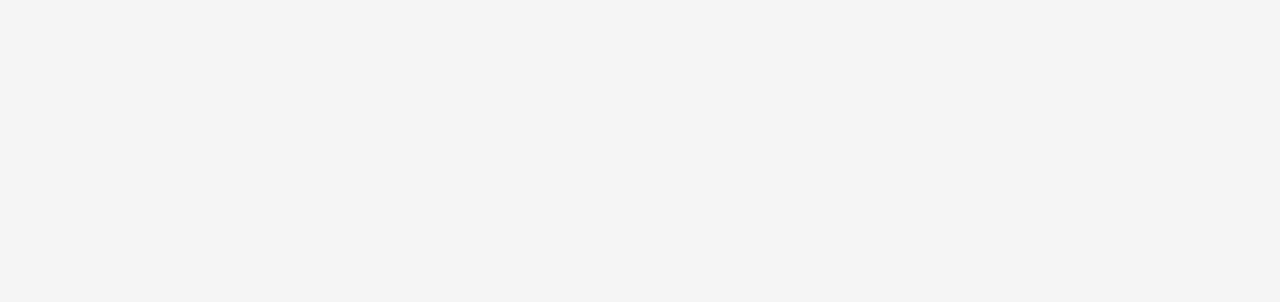
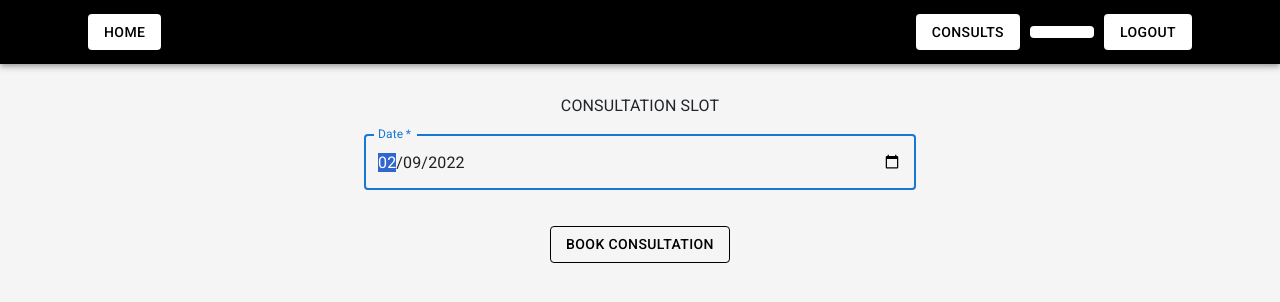
Before and after one commit to lim-Qizhen/tys_frontend, a React (Create React App) app: page /student_booking in a window 1280 px wide. Shown: the top 302 px of the page. Built offline with nearby package versions, Linux system fonts and the light colour scheme.

Commit message:
add in booking consultation

```diff
--- a/package.json
+++ b/package.json
@@ -6,6 +6,7 @@
     "@emotion/react": "^11.7.1",
     "@emotion/styled": "^11.6.0",
     "@mui/icons-material": "^5.3.1",
+    "@mui/lab": "^5.0.0-alpha.68",
     "@mui/material": "^5.4.0",
     "@react-navigation/native-stack": "^6.5.0",
     "@reduxjs/toolkit": "^1.7.2",
@@ -13,6 +14,7 @@
     "@testing-library/react": "^12.1.2",
     "@testing-library/user-event": "^13.5.0",
     "axios": "^0.25.0",
+    "date-fns": "^2.28.0",
     "dotenv": "^16.0.0",
     "react": "^17.0.2",
     "react-dom": "^17.0.2",
--- a/src/App.js
+++ b/src/App.js
@@ -20,7 +20,7 @@ function App() {
       <BrowserRouter>
         <Route exact path="/" component={Public} />
         <Route exact path="/student" component={StudentHome} />
-        <Route exact path="/student/register" component={StudentRegister} />
+        <Route exact path="/student_register" component={StudentRegister} />
         <Route exact path="/tutor" component={TutorConsultations} />
         <Route exact path="/tutor/register" component={TutorRegister} />
         <Route exact path="/student_profile" component={StudentProfile} />
@@ -36,7 +36,7 @@ function App() {
           path="/student_consultations"
           component={StudentConsultations}
         />
-        <Route exact path="/student/booking" component={Booking} />
+        <Route exact path="/student_booking" component={Booking} />
       </BrowserRouter>
     </div>
   );
--- a/src/components/Booking.js
+++ b/src/components/Booking.js
@@ -1,8 +1,38 @@
-import React from "react";
+import React, { useState } from "react";
 import StudentNavBar from "./StudentNavBar";
 import { Grid, Container, TextField, Button, Typography } from "@mui/material";
+import LocalizationProvider from "@mui/lab/LocalizationProvider";
+import AdapterDateFns from "@mui/lab/AdapterDateFns";
+import TimePicker from "@mui/lab/TimePicker";
+import { Link, useHistory } from "react-router-dom";
+import { useSelector, useDispatch } from "react-redux";
+import { userActions } from "../redux/UserReducer";
 
 const Booking = () => {
+  const today = new Date();
+  const year = String(today.getFullYear()).padStart(4, "0");
+  const month = String((today.getMonth() + 1) % 12).padStart(2, "0");
+  const date = String(today.getDate()).padStart(2, "0");
+  const [consultFullDate, setConsultFullDate] = useState(
+    `${year}-${month}-${date}`
+  );
+  const [time, setTime] = useState(new Date(0, 0, 0, 10, 0));
+  console.log(consultFullDate);
+
+  const user = useSelector((state) => state.user);
+  const dispatch = useDispatch();
+  const history = useHistory();
+
+  const handleBook = (e) => {
+    e.preventDefault();
+    const current = [...user.consultations];
+    current.push({
+      date: consultFullDate,
+      time: time,
+    });
+    dispatch(userActions.setConsultations(current));
+    history.push("/student_consultations");
+  };
   return (
     <>
       <StudentNavBar />
@@ -21,25 +51,51 @@ const Booking = () => {
               autoFocus
               type="date"
               InputLabelProps={{ shrink: true }}
-              default={new Date()}
+              value={consultFullDate}
+              onChange={(e) => {
+                console.log(e.target.value);
+                setConsultFullDate(e.target.value);
+              }}
             />
           </Grid>
           <Grid item xs={12}>
-            <TextField
-              name="Time"
-              required
-              fullWidth
-              id="Time"
-              label="Time"
-              autoFocus
-              type="time"
-              InputLabelProps={{ shrink: true }}
-              inputProps={{ step: 3000 }}
-            />
+            <LocalizationProvider
+              textFieldStyle={{ width: "100%" }}
+              dateAdapter={AdapterDateFns}
+            >
+              <TimePicker
+                label="Time"
+                // fullWidth
+                value={time}
+                onChange={(newValue) => {
+                  setTime(newValue);
+                }}
+                minTime={new Date(0, 0, 0, 10)}
+                maxTime={new Date(0, 0, 0, 17, 30)}
+                minutesStep={15}
+                renderInput={(params) => <TextField {...params} />}
+                shouldDisableTime={(timeValue, clockType) => {
+                  return clockType === "minutes" && timeValue % 15 !== 0;
+                }}
+              />
+            </LocalizationProvider>
           </Grid>
         </Grid>
-        <Grid container justifyContent="center" sx={{ marginTop: "20px" }}>
-          <Button variant="outlined">Book Consultation</Button>
+        <Grid
+          container
+          justifyContent="center"
+          sx={{ marginTop: "20px" }}
+          color="inherit"
+        >
+          <Link to="/student_consultations" style={{ textDecoration: "none" }}>
+            <Button
+              variant="outlined"
+              style={{ color: "black", borderColor: "black" }}
+              onClick={handleBook}
+            >
+              Book Consultation
+            </Button>
+          </Link>
         </Grid>
       </Container>
     </>
--- a/src/components/PaperReview.js
+++ b/src/components/PaperReview.js
@@ -12,7 +12,7 @@ import {
 } from "@mui/material";
 import CloseIcon from "@mui/icons-material/Close";
 import DoneIcon from "@mui/icons-material/Done";
-import { useParams, useHistory } from "react-router-dom";
+import { useParams, useHistory, Link } from "react-router-dom";
 import axios from "axios";
 import { useSelector } from "react-redux";
 import ExpandMoreIcon from "@mui/icons-material/ExpandMore";
@@ -119,9 +119,14 @@ const PaperReview = () => {
         </ol>
       </div>
       <Grid container justifyContent="center" sx={{ marginBottom: "20px" }}>
-        <Button variant="outlined" color="inherit">
-          Book Consultation
-        </Button>
+        <Link to="/student_booking" style={{ textDecoration: "none" }}>
+          <Button
+            variant="outlined"
+            style={{ color: "black", borderColor: "black" }}
+          >
+            Book Consultation
+          </Button>
+        </Link>
       </Grid>
     </>
   );
--- a/src/components/Public.js
+++ b/src/components/Public.js
@@ -33,13 +33,13 @@ const Home = () => {
         username: username,
         password: password,
       });
-      console.log(res.data.token);
-      dispatch(userActions.setAccessToken(res.data));
-      console.log(user.accessToken.token);
+      console.log(res.data.access);
+      dispatch(userActions.setAccessToken(res.data.access));
+      console.log(user.accessToken);
       //i'm assuming this only happens after the above lines
       const student = await axios.get(
         `http://127.0.0.1:8000/students/profile/${username}/`,
-        // { headers: { Authorization: `Bearer ${res.data.token}` } }
+        { headers: { Authorization: `Bearer ${res.data.access}` } }
       );
       console.log(student.data);
       dispatch(userActions.loginSuccess(student.data));
@@ -117,7 +117,7 @@ const Home = () => {
         </form>
         Don't have an account with us yet?
         <br />
-        Register <Link to="/student/register">here for students</Link>, and{" "}
+        Register <Link to="/student_register">here for students</Link>, and{" "}
         <Link to="/tutor/register">here for tutors</Link>.
       </div>
     </>
--- a/src/components/StudentConsultations.js
+++ b/src/components/StudentConsultations.js
@@ -1,8 +1,11 @@
 import { Box, Button } from "@mui/material";
 import React from "react";
 import StudentNavBar from "./StudentNavBar";
+import { useSelector } from "react-redux";
 
 const StudentConsultations = () => {
+  const user = useSelector((state) => state.user)
+  console.log(user.consultations)
   return (
     <>
       <StudentNavBar />
@@ -50,9 +53,9 @@ const StudentConsultations = () => {
         <p style={{ textDecoration: "underline", fontWeight: "bold" }}>
           Past Consultations
         </p>
-        <ul>
+        <ul style={{ color: "grey" }}>
           <li>
-            27th August 11am
+            27th January 2022 11am
             <span style={{ float: "right" }}>
               <Button variant="outlined" size="small" color="inherit">
                 REVIEW
--- a/src/components/StudentRegister.js
+++ b/src/components/StudentRegister.js
@@ -31,6 +31,7 @@ const StudentRegister = () => {
     { value: "Science_(Biology)", label: "Science (Biology)" },
     { value: "Science_(Chemistry)", label: "Science (Chemistry)" },
     { value: "Science_(Physics)", label: "Science (Physics)" },
+    { value: "Science", label: "Science" },
   ];
   const examOptions = [
     { value: "Express", label: "Express" },
@@ -319,6 +320,7 @@ const StudentRegister = () => {
             variant="outlined"
             // disabled={disableButton}
             onClick={handleSubmit}
+            color="inherit"
           >
             Register
           </Button>
--- a/src/redux/UserReducer.js
+++ b/src/redux/UserReducer.js
@@ -13,6 +13,7 @@ export const userSlice = createSlice({
     subjects: [],
     exams: [],
     paper: "",
+    consultations: [],
     is_tutor: false,
   },
   reducers: {
@@ -46,6 +47,9 @@ export const userSlice = createSlice({
     setTutor: (state, action) => {
       state.f_name = action.payload;
     },
+    setConsultations: (state, action) => {
+      state.consultations = action.payload;
+    },
     loginSuccess: (state, action) => {
       state.f_name = action.payload.first_name;
       state.l_name = action.payload.last_name;
@@ -72,7 +76,7 @@ export const userSlice = createSlice({
       state.l_name = "";
       state.email = "";
       state.accessToken = "";
-      state.username= "";
+      state.username = "";
       state.phone = "";
       state.school = "";
       state.subjects = "";
```
Also changed, not shown: 2 other files (tests, documents, lock files or other folders).
